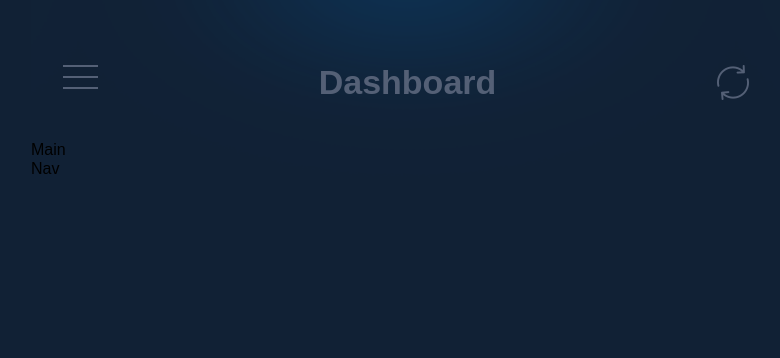
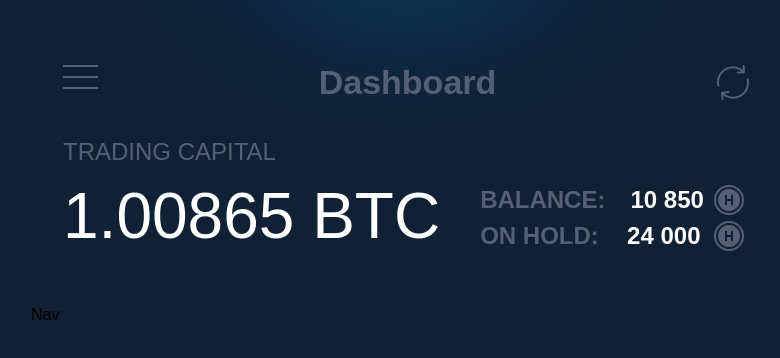
Before and after one commit to DmitruVasilev/test_for_Hyper_Quant, a React app: page / in a window 1280 px wide. Shown: the top 358 px of the page, without its empty margins (234-1014 px from the left). Built offline with nearby package versions, Linux system fonts and the light colour scheme.

Commit message:
Add block Balance

```diff
--- a/src/App.js
+++ b/src/App.js
@@ -1,5 +1,6 @@
 import React, {Component} from "react";
 import Header from "./components/Header";
+import Balance from "./components/Balance";
 import "./sass/general.sass";
 
 class App extends Component {
@@ -7,7 +8,9 @@ class App extends Component {
     return (
       <div className="container">
         <Header />
-        <div>Main</div>
+        <main>
+          <Balance />
+        </main>
         <div>Nav</div>
       </div>
     );
--- /dev/null
+++ b/src/components/Balance/Balance.sass
@@ -0,0 +1,48 @@
+@import '../../sass/vars'
+
+.balance
+  display: flex
+  padding: 0 32px 50px
+  & .balance__list
+    padding-left: 40px
+    margin: 45px 0 0
+    & .balance__item
+      display: flex
+      justify-content: space-between
+      align-items: center
+      margin-bottom: 6px
+      list-style: none
+      & .balance__caption
+        margin-right: 25px
+        font-size: 24px
+        font-weight: bold
+        font-family: $base-ff
+        color: $text
+        text-transform: uppercase
+      & .balance__value
+        font-size: 24px
+        font-weight: bold
+        font-family: $base-ff
+        color: white
+        text-transform: uppercase
+      & .balance__icon
+        display: block
+        width: 30px
+        height: 30px
+        margin-left: 10px
+        background-image: url("../../img/h.png")
+
+.capital
+  display: flex
+  flex-direction: column
+  .capital__caption
+    margin-bottom: 20px
+    font-size: 24px
+    font-family: $base-ff
+    color: $text
+    text-transform: uppercase
+  .capital__value
+    font-size: 64px
+    font-family: $base-ff
+    color: white
+    text-transform: uppercase
--- /dev/null
+++ b/src/components/Balance/index.js
@@ -0,0 +1,29 @@
+import React, {Component} from "react";
+import "./Balance.sass";
+
+class App extends Component {
+  render() {
+    return (
+      <section className="balance">
+        <div className="capital">
+          <span className="capital__caption">trading capital</span>
+          <span className="capital__value">1.00865 BTC</span>
+        </div>
+        <ul className="balance__list">
+          <li className="balance__item">
+            <span className="balance__caption">balance:</span>
+            <span className="balance__value">10 850</span>
+            <span className="balance__icon" />
+          </li>
+          <li className="balance__item">
+            <span className="balance__caption">on hold:</span>
+            <span className="balance__value">24 000</span>
+            <span className="balance__icon" />
+          </li>
+        </ul>
+      </section>
+    );
+  }
+}
+
+export default App;
--- a/src/sass/_base.sass
+++ b/src/sass/_base.sass
@@ -9,7 +9,7 @@ html, body
   margin: 0
   font-family: $base-ff
   font-size: 16px
-  line-height: 1.2
+  line-height: 1
   font-weight: normal
   overflow: hidden
   background: $background
@@ -17,4 +17,4 @@ html, body
 .container
   max-width: 750px
   margin: 0 auto
-  background: url("../img/bg_header.png") center
+  background: url("../img/bg_header.png") top center no-repeat
```
